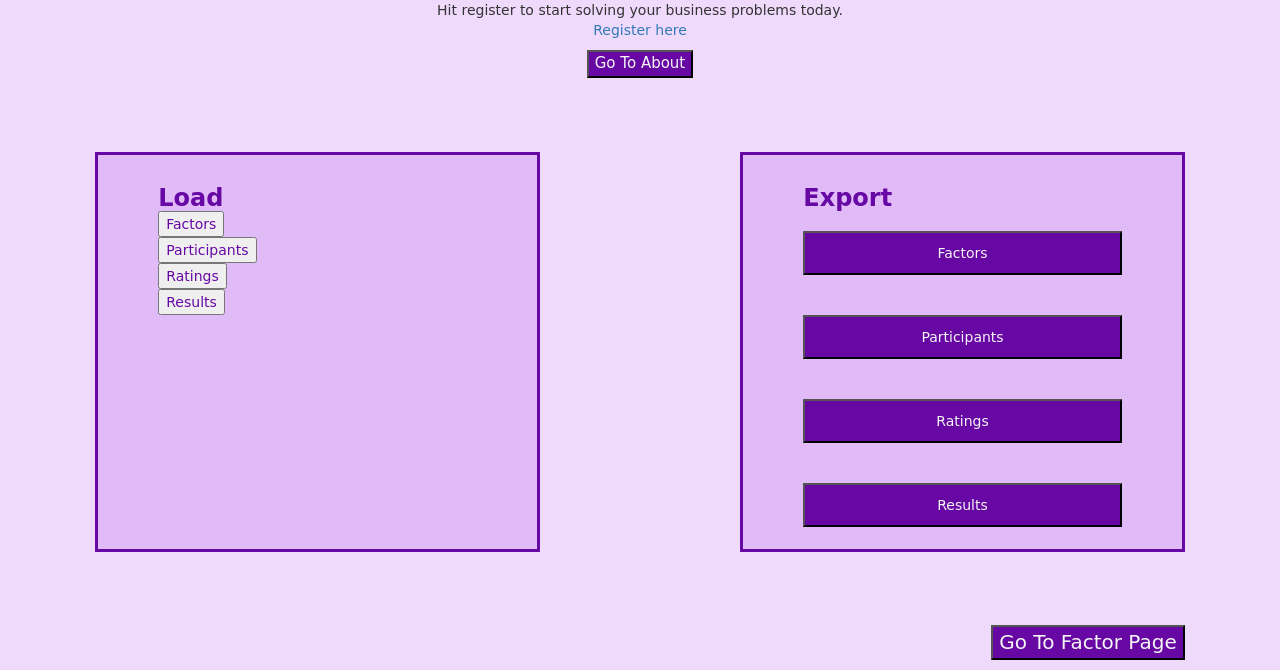
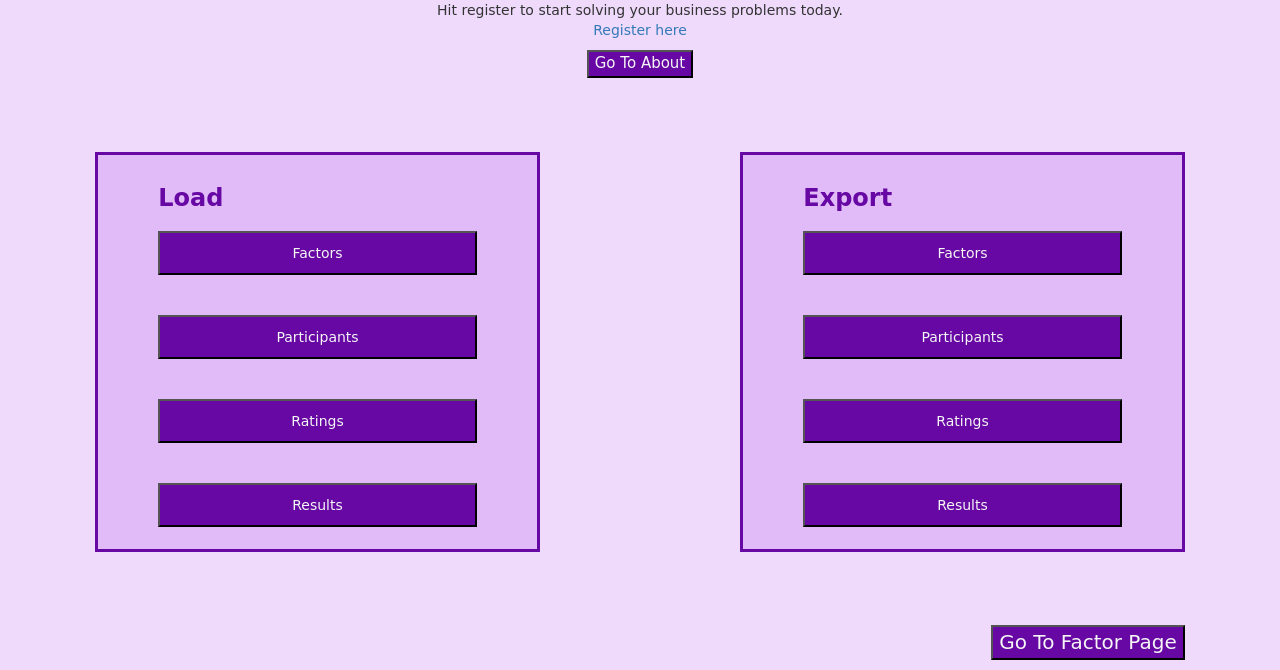
Before and after one commit to VERSO-UVM/Interactive-Management-App, a Flask app: page / in a window 1280 px wide. Shown: the part 281-951 px from the top of the page. Run offline with Flask 3, Linux system fonts and the light colour scheme; some libraries are stand-ins or nearby versions.

Commit message:
button css working for both "Load" and "Export", added comments

```diff
--- a/flask_app/static/css/index.css
+++ b/flask_app/static/css/index.css
@@ -101,11 +101,39 @@ h4 {
   font-size: 15px;
 }
 
+/* Positioning for "loadButton" */
+.load {
+  width: 100%;
+  padding-right: 60px;
+}
+
+/* Styling */
+.loadButton {
+  background-color: #6707A4;
+  color: whitesmoke;
+  padding-top: 10px;
+  padding-bottom: 10px;
+  margin-top: 20px;
+  margin-bottom: 20px;
+  justify-self: center;
+  width: 100%;
+  box-sizing: border-box;
+}
+
+/* Hover styling for "Load" buttons */
+.load :hover {
+  background-color: white;
+  color: #480373;
+  text-decoration: none;
+}
+
+/* Positioning for "exportButton" */
 .export {
   width: 100%;
   padding-right: 60px;
 }
 
+/* Styling */
 .exportButton {
   background-color: #6707A4;
   color: whitesmoke;
@@ -117,3 +145,10 @@ h4 {
   width: 100%;
   box-sizing: border-box;
 }
+
+/* Hover styling for "Export" buttons */
+.export :hover {
+  background-color: white;
+  color: #480373;
+  text-decoration: none;
+}
--- a/flask_app/static/css/navbar.css
+++ b/flask_app/static/css/navbar.css
@@ -8,7 +8,6 @@ nav a:hover{
     background-color: white;
     padding: 1%;
     color: #480373;
-    /* border-radius: 10%; */
     transition: background-color 0.3s;
     text-decoration: none;
 }
--- a/flask_app/templates/index.html
+++ b/flask_app/templates/index.html
@@ -34,21 +34,21 @@
       <h4>Load</h4>
       <!-- TODO: add links to factors, participants,
         ratings, and results (clickable option) -->
-        <div class="loadFactor">
+        <div class="load">
           <!-- A button to open the popup form -->
-          <button class="loadFactor" onclick="openForm()">Factors</button>
+          <button class="loadButton" onclick="openForm()">Factors</button>
         </div>
-        <div class="loadParticipant">
+        <div class="load">
           <!-- A button to open the popup form -->
-          <button class="loadParticipant" onclick="openForm()">Participants</button>
+          <button class="loadButton" onclick="openForm()">Participants</button>
         </div>
-        <div class="loadRating">
+        <div class="load">
           <!-- A button to open the popup form -->
-          <button class="loadRating" onclick="openForm()">Ratings</button>
+          <button class="loadButton" onclick="openForm()">Ratings</button>
         </div>
-        <div class="loadResult">
+        <div class="load">
           <!-- A button to open the popup form -->
-          <button class="loadResult" onclick="openForm()">Results</button>
+          <button class="loadButton" onclick="openForm()">Results</button>
         </div>
     </div>
   </div>
```
